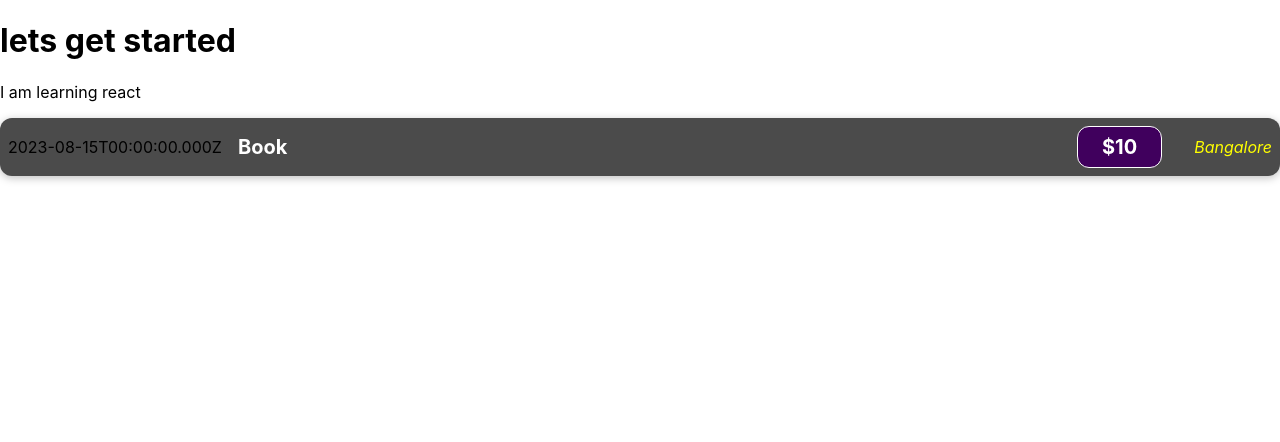
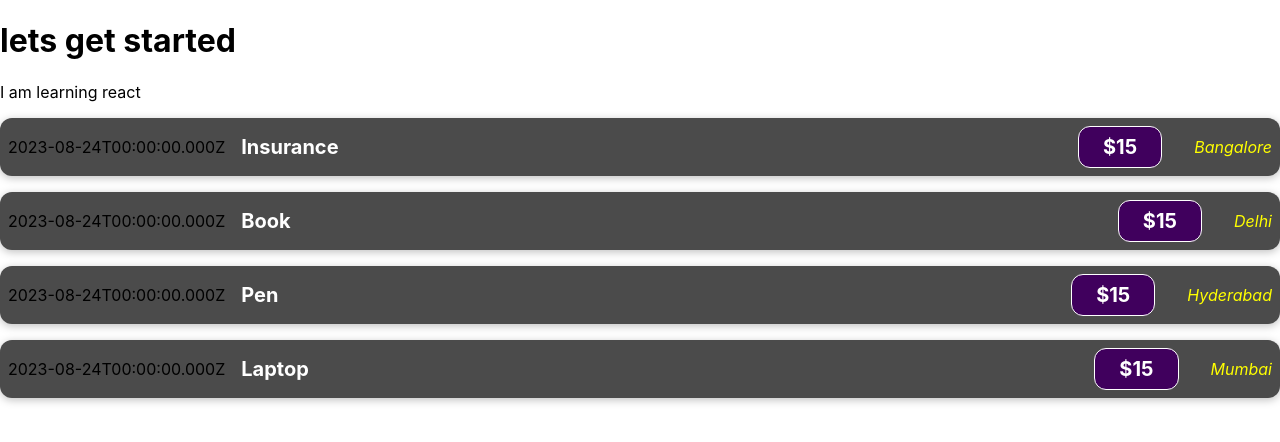
Before and after one commit to Kuldeep2804Yadav/ExpenseTracker, a React (Create React App) app: page / in a window 1280 px wide. Shown: the top 442 px of the page. Built offline with nearby package versions, Linux system fonts and the light colour scheme.

Commit message:
Added Props

```diff
--- a/src/App.js
+++ b/src/App.js
@@ -6,7 +6,10 @@ function App() {
     <div className="App">
         <h1>lets get started</h1>
         <p>I am learning react</p>
-        <ExpanseItem></ExpanseItem>
+        <ExpanseItem date={new Date(2023,7,24)} title="Insurance" price="15" location="Bangalore"></ExpanseItem>
+        <ExpanseItem date={new Date(2023,7,24)} title="Book" price="15" location="Delhi"></ExpanseItem>
+        <ExpanseItem date={new Date(2023,7,24)} title="Pen" price="15" location="Hyderabad"></ExpanseItem>
+        <ExpanseItem date={new Date(2023,7,24)} title="Laptop" price="15" location="Mumbai"></ExpanseItem>
 
     </div>
   );
--- a/src/components/ExpenseItem.js
+++ b/src/components/ExpenseItem.js
@@ -1,10 +1,10 @@
 import "./ExpenseItem.css";
 
-function ExpenseItem() {
-    let expenseDate = new Date(2023,7,15).toISOString()
-    let expenseTitle= "Book"
-    let expensePrice =10
-    let expenseLocation="Bangalore"
+function ExpenseItem(props) {
+    let expenseDate = props.date.toISOString()
+    let expenseTitle=props.title
+    let expensePrice =props.price
+    let expenseLocation=props.location
   return (
     <div className="expense-item">
       <div>{expenseDate}</div>
```
